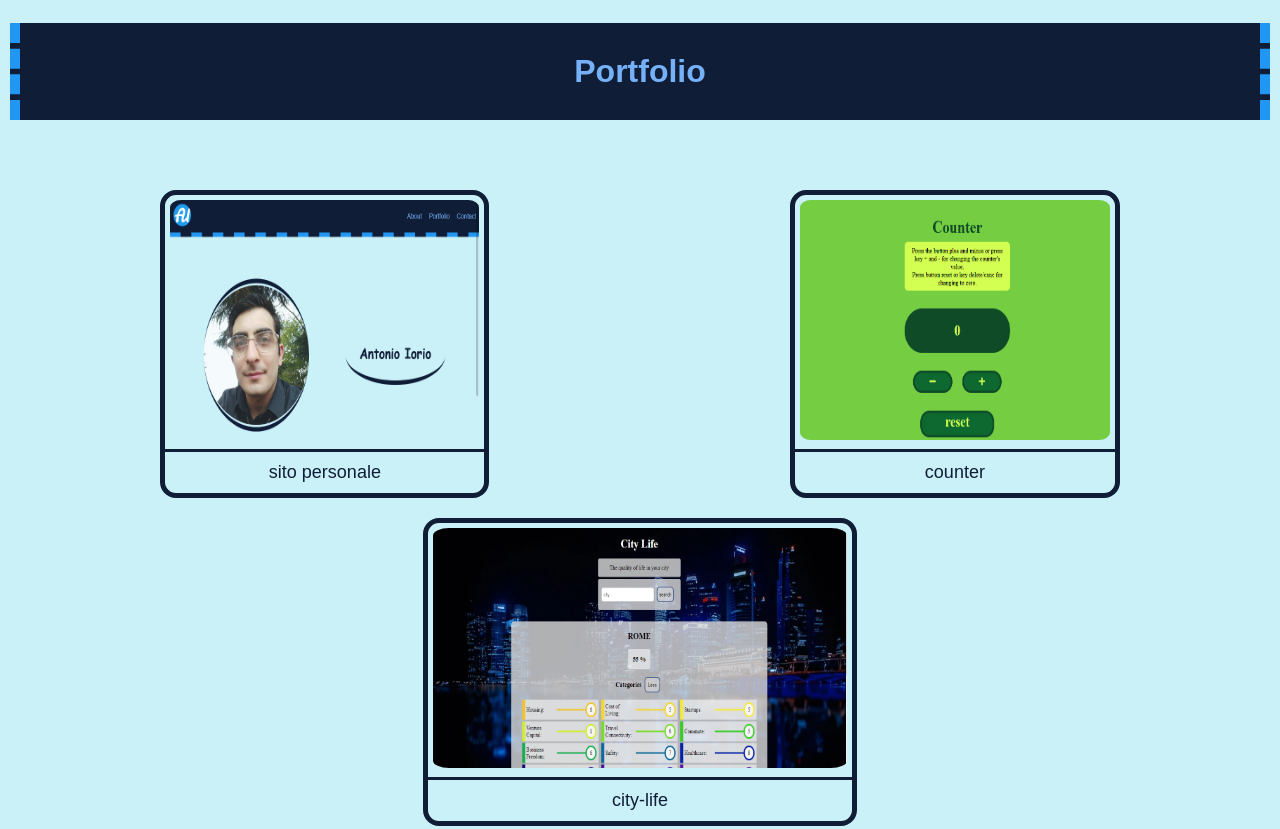
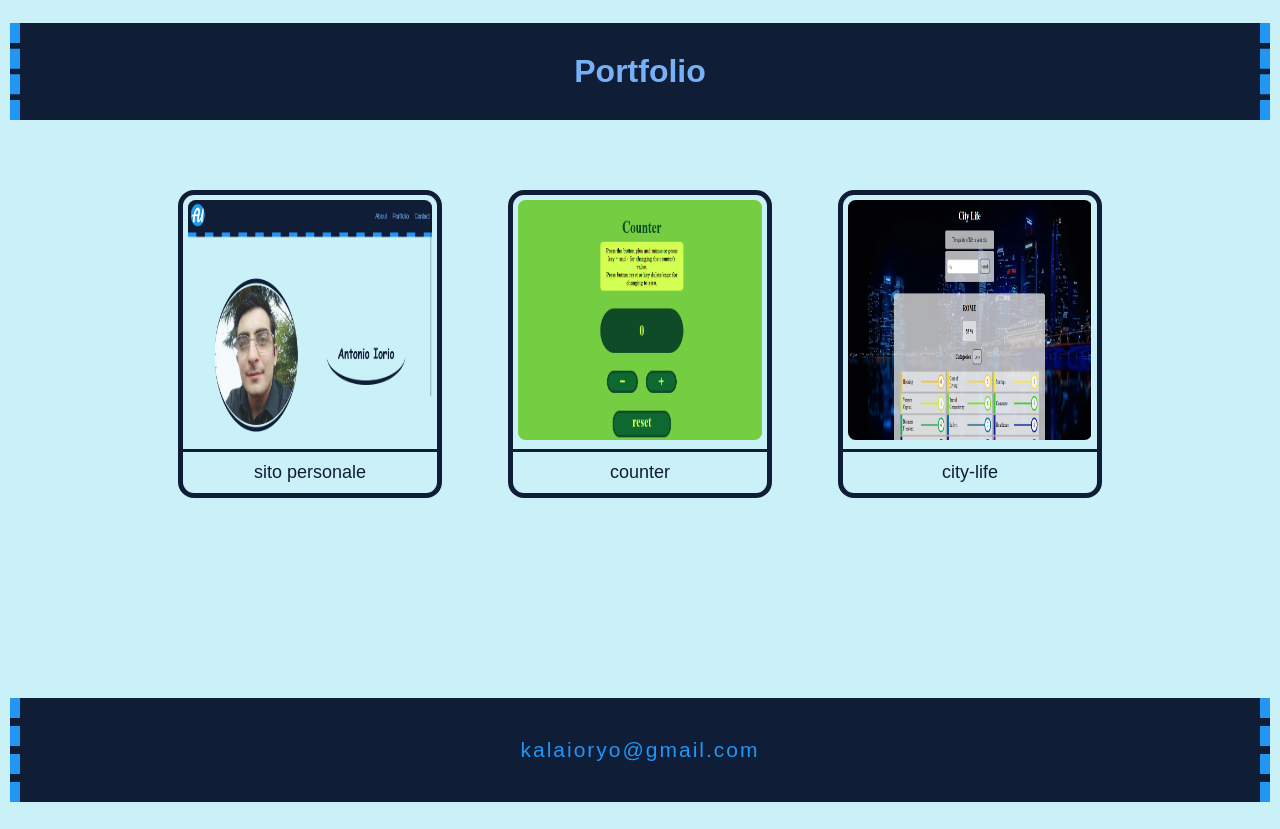
Before and after one commit to kalaioryo/Antonio-Iorio-HTML-e-CSS, a plain HTML site: page index.html in a window 1280 px wide. Shown: the part 2580-3409 px from the top of the page. Drawn offline with Linux system fonts and the light colour scheme.

Commit message:
modifiche dimensione card

```diff
--- a/assets/sass/_card.scss
+++ b/assets/sass/_card.scss
@@ -28,6 +28,7 @@ $effect-color:#2196f3;
 
     .card-image{
         width: 100%;
+        max-width: 320px;
 
     }
 
@@ -35,6 +36,7 @@ $effect-color:#2196f3;
         border: 5px $fourth-color solid;
         border-radius: 16px;
         width: 80%;
+        max-width: 320 px;
         margin: 0 1.5%;
 
 
--- a/assets/sass/style.scss
+++ b/assets/sass/style.scss
@@ -180,6 +180,9 @@ p {
 .border-portfolio {
     @extend %margin-div;
     border: none;
+    display: flex;
+    justify-content: space-around
+
 }
 
 //card section _card.scss
```
Also changed, not shown: assets/sass/style.css, 1 other file.
